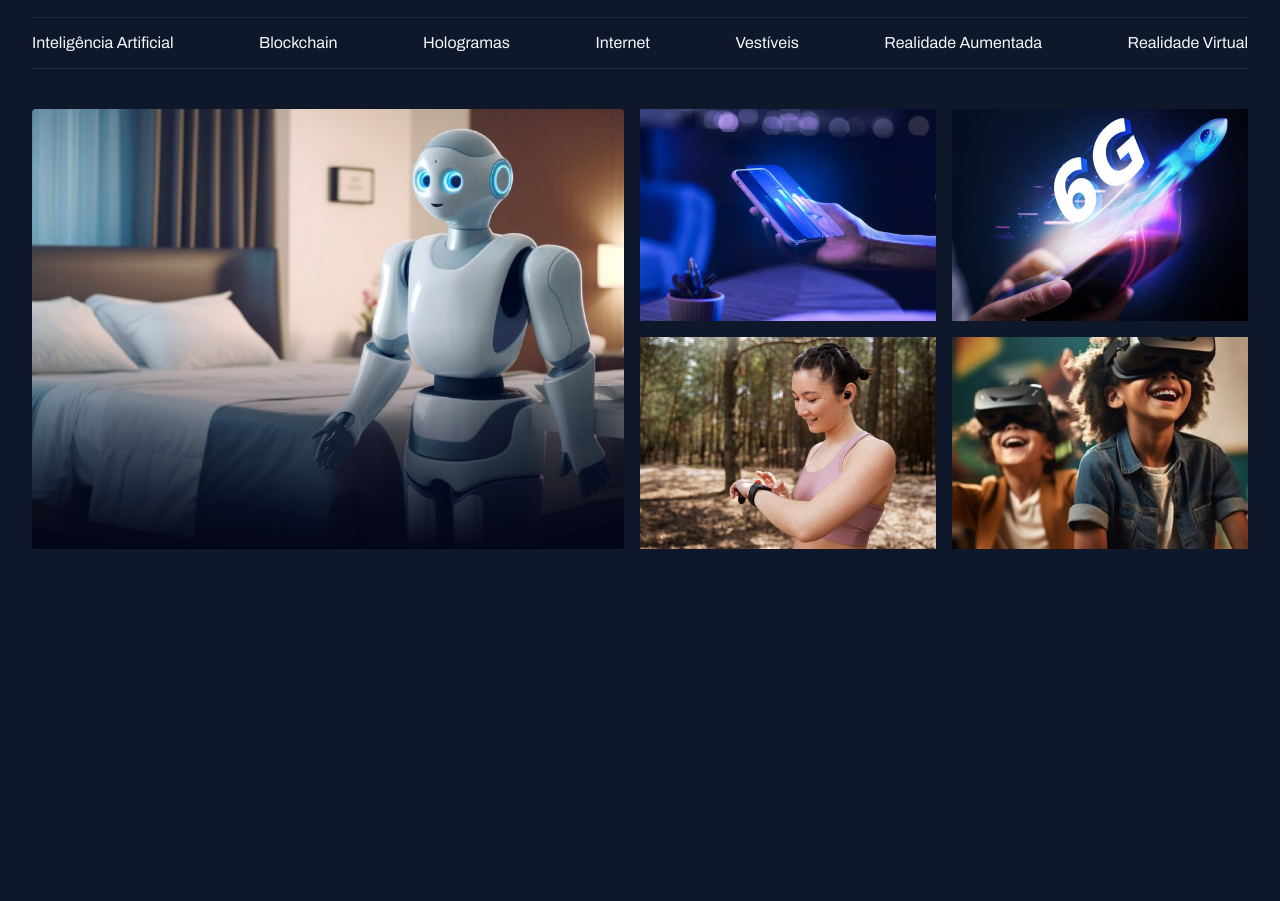
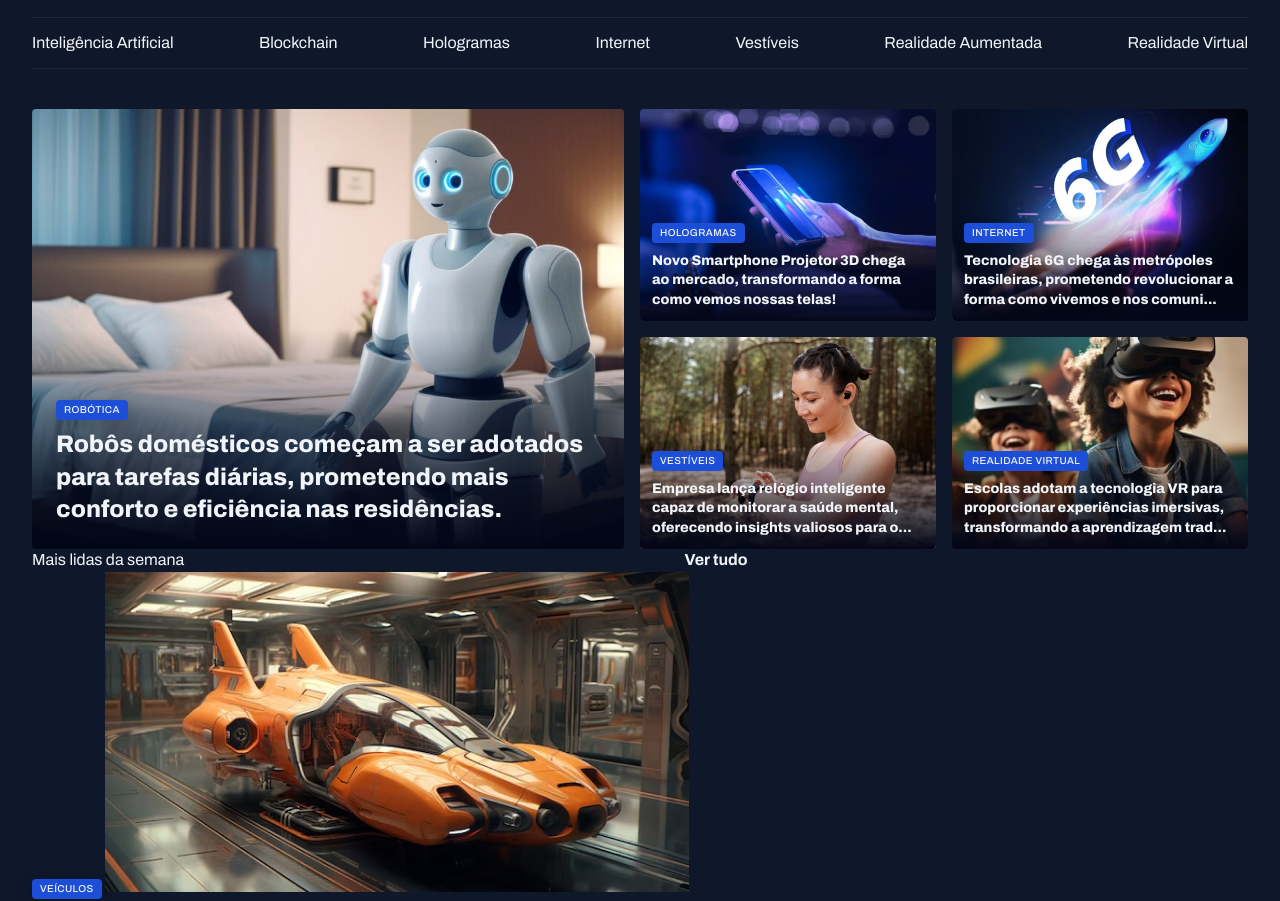
Before and after one commit to luccas-goncallves/Portal-de-not-cias, a plain HTML site: page index.html in a window 1280 px wide. Shown: the part 55-956 px from the top of the page. Before the commit the page ends 800 px from the top, so only its background shows below. Drawn offline with Linux system fonts and the light colour scheme.

Commit message:
Main em andamento

```diff
--- a/index.html
+++ b/index.html
@@ -36,20 +36,84 @@
   </header>
   <main class="container grid">
     <section id="featured" class="grid grid-flow-col gap-16">
-      <div class="card">
+      <figure class="card">
         <img src="assets/images/Image 01.png" alt="">
-      </div>
+        <figcaption>
+          <span class="content-tag">robótica</span>
+          <h2 class="text-2xl">Robôs domésticos começam a ser adotados para tarefas diárias, prometendo mais conforto e eficiência nas residências.</h2>
+        </figcaption>
+      </figure>
 
       <div class="grid grid-cols-2 gap-16">
-        <div>
-          <img src="assets/images/Image 02.png" alt="">
-        </div><div>
-          <img src="assets/images/Image 03.png" alt="">
-        </div><div>
+        <figure class="card">
+          <img src="assets/images/Image 02.png" alt="Novo Smartphone Projetor 3D chega ao mercado, transformando a forma como vemos nossas telas!">
+          <figcaption>
+            <span class="content-tag">Hologramas</span>
+            <h2 class="text-lg">Novo Smartphone Projetor 3D chega ao mercado, transformando a forma como vemos nossas telas!</h2>
+          </figcaption>
+        </figure>
+        <figure class="card">
+          <img src="assets/images/Image 03.png" alt="Tecnologia 6G chega às metrópoles brasileiras, prometendo revolucionar a forma como vivemos e nos comunicamos.">
+          <figcaption>
+            <span class="content-tag">Internet</span>
+            <h2 class="text-lg">Tecnologia 6G chega às metrópoles brasileiras, prometendo revolucionar a forma como vivemos e nos comuni...</h2>
+          </figcaption>
+        </figure>
+        <figure class="card">
           <img src="assets/images/Image 04.png" alt="">
-        </div><div>
+          <figcaption>
+            <span class="content-tag">Vestíveis</span>
+            <h2 class="text-lg">Empresa lança relógio inteligente capaz de monitorar a saúde mental, oferecendo insights valiosos para o...</h2>
+          </figcaption>
+        </figure>
+        <figure class="card">
           <img src="assets/images/Image 05.png" alt="">
-        </div>
+          <figcaption>
+            <span class="content-tag">Realidade virtual</span>
+            <h2 class="text-lg">Escolas adotam a tecnologia VR para proporcionar experiências imersivas, transformando a aprendizagem trad...</h2>
+          </figcaption>
+        </figure>
+      </div>
+    </section>
+
+    <section id="weekly">
+      <header class="grid grid-flow-col">
+        <h3>Mais lidas da semana</h3>
+        <a href="#" class="grid grid=grid-flow-col">
+          <strong>Ver tudo</strong>
+          <span></span>
+        </a>
+      </header>
+
+      <div class="grid gap-16">
+        <figure>
+          <span class="content-tag">veículos</span>
+          <img src="assets/images/Image 06.png" alt="">
+          <p>
+            Protótipo de veículo voador é apresentado, marcando o início da era dos transportes aéreos pessoa...
+          </p>
+        </figure>
+        <figure>
+          <span class="content-tag">Hologramas</span>
+          <img src="assets/images/Image 07.png" alt="">
+          <p>
+            Plataforma de videoconferência apresenta nova função de hologramas, tornando as chamada...
+          </p>
+        </figure>
+        <figure>
+          <span class="content-tag">Realidade virtual</span>
+          <img src="assets/images/Image 08.png" alt="">
+          <p>
+            Nova geração de consoles de videogame é lançada, trazendo gráficos ultra-realistas e experiên...
+          </p>
+        </figure>
+        <figure>
+          <span class="content-tag">internet</span>
+          <img src="assets/images/Image 09.png" alt="">
+          <p>
+            Projeto busca oferecer internet de alta velocidade em áreas remotas através de satélites.
+          </p>
+        </figure>
       </div>
     </section>
 
--- a/style/sections.css
+++ b/style/sections.css
@@ -21,6 +21,31 @@
         #020617 100%
       );
     }
+    figcaption {
+      position: absolute;
+      bottom: 0;
+      padding: 24px;
+
+      &:has(.text-lg) {
+        padding: 12px;
+      }
+
+      h2 {
+        margin-top: 8px;
+      }
+
+    }
   }
+}
 
+.content-tag {
+  display: inline-block;
+  background-color: var(--brand-color-dark);
+  border-radius: 4px;
+  padding: 4px 8px;
+  font: 500 10px/1.2 var(--font-family);
+  text-transform: uppercase;
+  letter-spacing: 0.04em;
+  color: var(--text-color-primary);
+  box-shadow: 0px 4px 16px rgba(2, 6, 23, 0.25);
 }
--- a/style/utility.css
+++ b/style/utility.css
@@ -13,3 +13,19 @@
 .gap-16 {
   gap: 16px;
 }
+
+.text-2xl {
+  font: var(--h1);
+}
+
+.text-xl {
+  font: var(--h2);
+}
+
+.text-lg{
+  font: var(--h3);
+}
+
+.text-sm {
+  font: var(--text-sm);
+}
```
